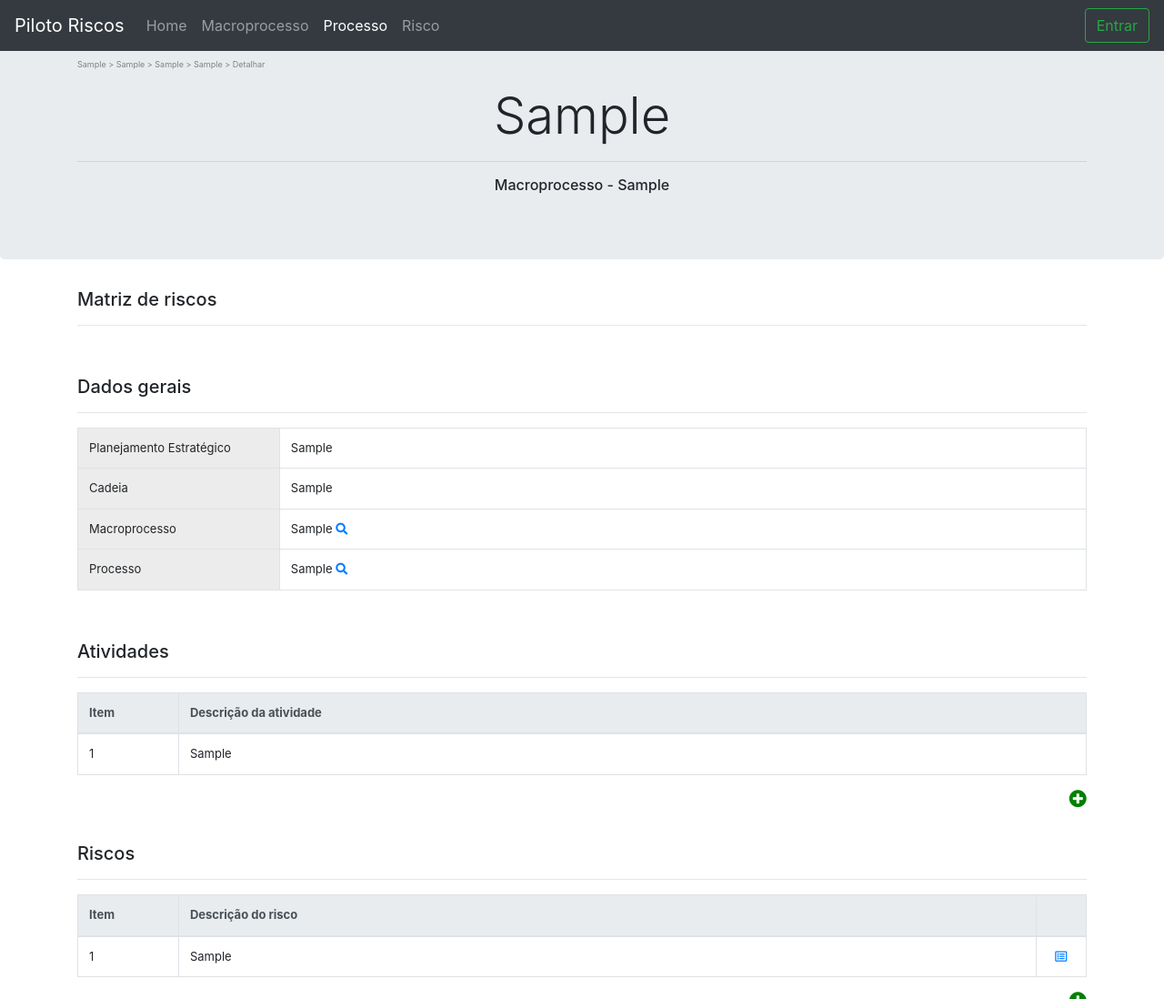
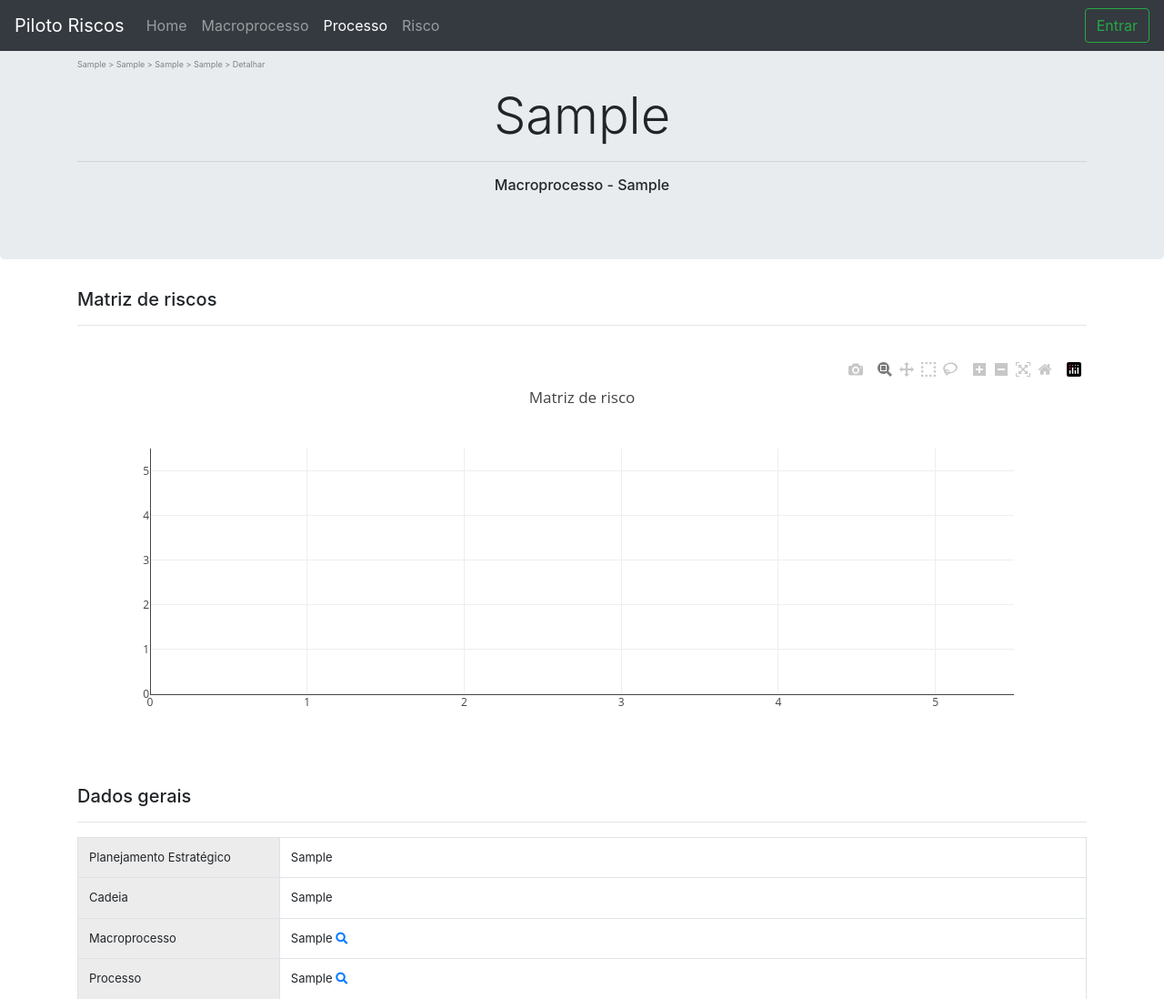
Before and after one commit to luisapuppin/riscos, a Django app: page /riscos/processo/1/detalhar/ in a window 1280 px wide. Shown: the top 1098 px of the page at 91% size. Run offline with Django 3.2, Linux system fonts and the light colour scheme; tables that the repository leaves empty hold one stand-in row (values such as "Sample post"); some libraries are stand-ins or nearby versions.

Commit message:
Desenhar matriz de risco com plotly

```diff
--- a/riscos/templates/riscos/detalhar_processo.html
+++ b/riscos/templates/riscos/detalhar_processo.html
@@ -16,7 +16,15 @@
 <div class="container" style="font-size:small;">
     <h5>Matriz de riscos</h5>
     <hr>
-    <br><br>
+    <br>
+    {% if riscos %}
+        <div style="width:600;height:400">
+        <div id="myDiv"></div>
+        </div>
+    {% else %}
+        <p> Nenhum risco registrado </p>
+    {% endif %}
+    <br>
 
     <h5>Dados gerais</h5>
     <hr>
@@ -103,7 +111,7 @@
         </tbody>
     </table>
     {% else %}
-    <p> Nenhum risco registrada </p>
+    <p> Nenhum risco registrado </p>
     {% endif %}
     <div style="text-align: right; line-height:0">
         <a title="Adicionar risco" href="{% url 'riscos:criar_risco' parent_id=observacao.pk %}" style="color:green;font-size:1.5em;cursor:pointer;">
@@ -118,4 +126,26 @@
     </div>
     <br>
 </div>
-<br> {% endblock %}
+<br>
+
+<script>
+    const trace = "{{data|safe}}";
+    var data = [ JSON.parse(trace.replace(/'/g, "\"")) ];
+    var layout = {
+        xaxis: {
+            range: [0, 5.5]
+        },
+        yaxis: {
+            range: [0, 5.5]
+        },
+        title: 'Matriz de risco'
+    };
+
+    if (data[0].x != "") {
+        Plotly.newPlot('myDiv', data, layout);
+        console.log("Matriz de riscos plotada.");
+    } else {
+        console.log("Processo sem riscos.");
+    }
+</script>
+{% endblock %}
--- a/riscos/templates/riscos/header.html
+++ b/riscos/templates/riscos/header.html
@@ -22,3 +22,5 @@
         <button class="btn btn-outline-success my-2 my-sm-0" type="submit">Entrar</button>
     </div>
 </nav>
+
+<script src="https://cdn.plot.ly/plotly-latest.min.js"></script>
--- a/riscos/views.py
+++ b/riscos/views.py
@@ -1,14 +1,14 @@
 from datetime import date
+import random
 
 from django.shortcuts import render, redirect, get_object_or_404, get_list_or_404
 from django.core import serializers
 from django.urls import reverse
+from django.http import JsonResponse
 from django.forms.models import modelformset_factory
 from django import forms
 from . import forms
 from . import models
-
-# Create your views here.
 
 # ------- INDEX -------
 def index(request):
@@ -128,10 +128,23 @@ def listar_processo(request):
 def detalhar_processo(request, target_id):
     observacao = get_object_or_404(models.Processo, pk=target_id)
     riscos = models.Risco.objects.filter(id_processo=target_id)
+    x = [( x.id_impacto.nr_valor - (random.randint(10, 60) / 100) ) for x in riscos]
+    y = [( y.id_probabilidade.nr_valor - (random.randint(10, 60) / 100) ) for y in riscos]
+    texto = [z.ds_risco for z in riscos]
+    data = {
+        "x": x,
+        "y": y,
+        "mode": 'markers+text',
+        "type": 'scatter',
+        "text": texto,
+        "textposition": 'bottom center',
+        "marker": {"size": 12},
+    }
     atividades = models.Atividade.objects.filter(id_processo=target_id).order_by("nr_atividade")
     context = {
         "observacao": observacao,
         "riscos": riscos,
+        "data": data,
         "atividades": atividades,
         "active_bar": "processo",
     }
```
